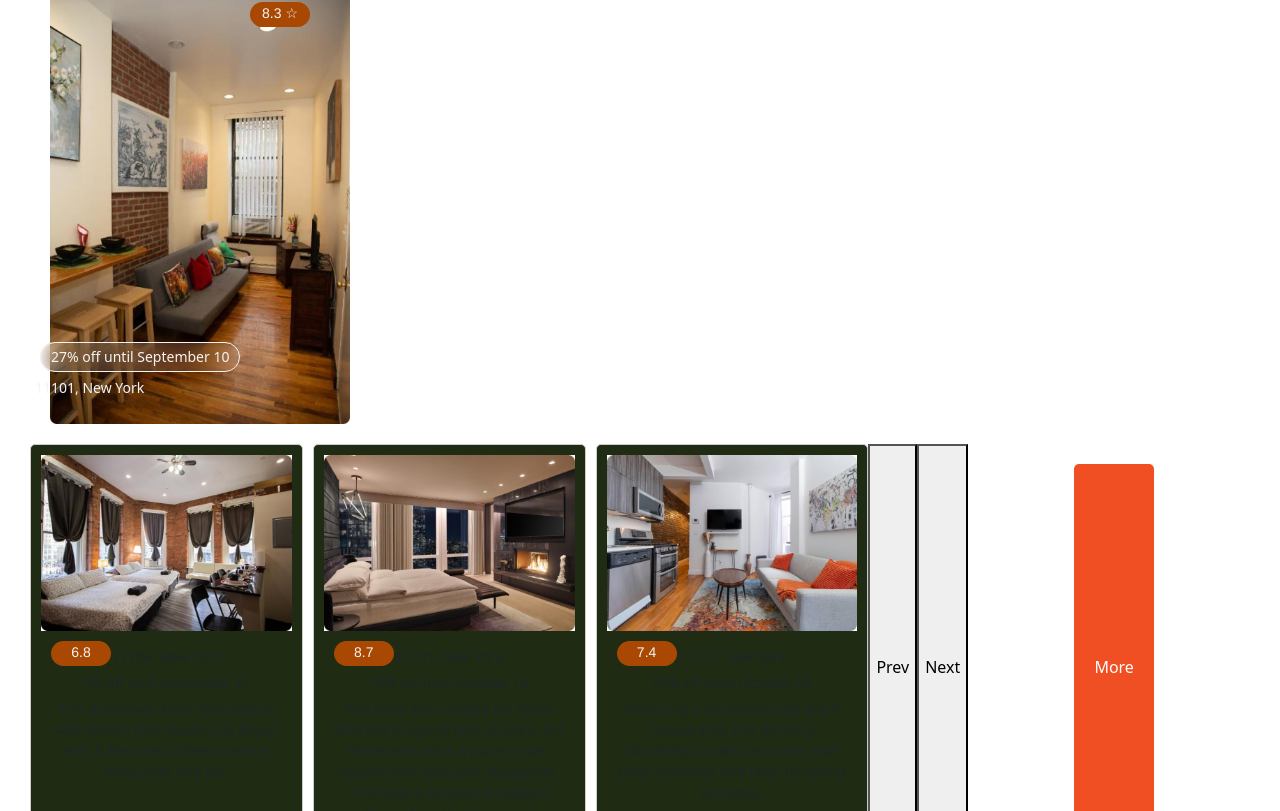
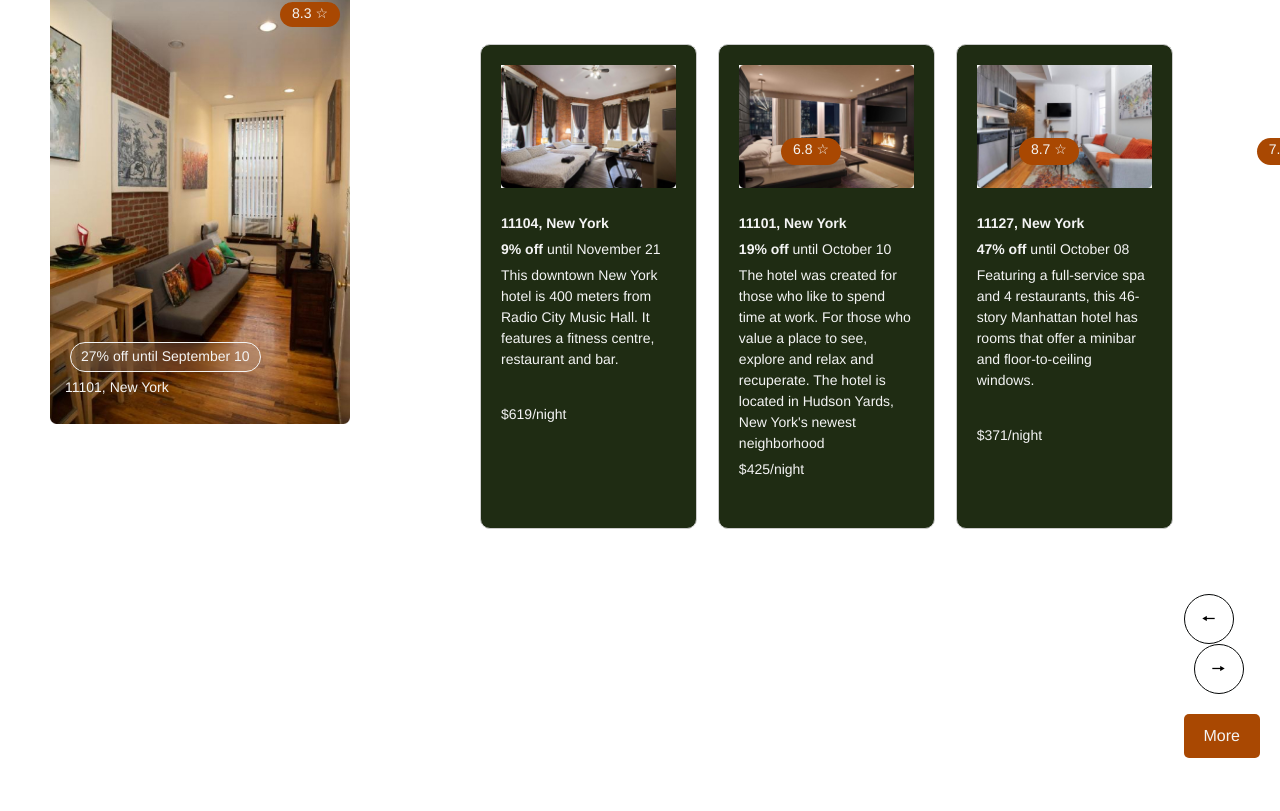
Before and after one commit to renthous-kyiv-ua/frontend, a React (Create React App) app in the folder rent-house-frontend/: page / in a window 1280 px wide. Shown: the part 2029-2840 px from the top of the page. Built offline with nearby package versions, Linux system fonts and the light colour scheme.

Commit message:
Correction

```diff
--- a/rent-house-frontend/src/components/MainPage.js
+++ b/rent-house-frontend/src/components/MainPage.js
@@ -326,7 +326,7 @@ const MainPage = () => {
       </section>
       <section className='popular-houses'>
         <h1>Popular houses in your area</h1>
-        <div className='house-example'>
+        <div className="house-example">
           <img src={exampleHome} alt="Offer" />
           <div className='rating-example'>
             <p>8.3 ☆</p>
@@ -343,36 +343,41 @@ const MainPage = () => {
             <img src={house1Image} alt="House 1" />
             <div className="house-info">
               <div>
-                <p className="rating">6.8</p>
+                <p className="rating">6.8 ☆</p>
               </div>
               <div className='details'>
-                <p className="details">11104, New York</p>
-                <p className="discount">9% off until November 21</p>
-                <p className="description">This downtown New York hotel is 400 meters from Radio City Music Hall. It features a fitness centre, restaurant and bar.</p>
+                <p className="details"><strong>11104, New York</strong></p>
+                <p className="discount"><strong>9% off</strong> until November 21</p>
+                <p className="description">This downtown New York hotel is 400 meters from Radio City Music Hall. It features a fitness centre, restaurant and bar.</p><br />
+                <p className='price'>$619/night</p>
               </div>
             </div>
           </div>
           <div className="house-card">
             <img src={house2Image} alt="House 2" />
             <div className="house-info">
-              <p className="rating">8.7</p>
-              <p className="details">11101, New York</p>
-              <p className="discount">19% off until October 10</p>
+              <p className="rating">8.7 ☆</p>
+              <p className="details"><strong>11101, New York</strong></p>
+              <p className="discount"><strong>19% off</strong> until October 10</p>
               <p className="description">The hotel was created for those who like to spend time at work. For those who value a place to see, explore and relax and recuperate. The hotel is located in Hudson Yards, New York's newest neighborhood</p>
+              <p className='price'>$425/night</p>
             </div>
           </div>
           <div className="house-card">
             <img src={house3Image} alt="House 3" />
             <div className="house-info">
-              <p className="rating">7.4</p>
-              <p className="details">11127, New York</p>
-              <p className="discount">47% off until October 08</p>
-              <p className="description">Featuring a full-service spa and 4 restaurants, this 46-story Manhattan hotel has rooms that offer a minibar and floor-to-ceiling windows. </p>
+              <p className="rating">7.4 ☆</p>
+              <p className="details"><strong>11127, New York</strong></p>
+              <p className="discount"><strong>47% off</strong> until October 08</p>
+              <p className="description">Featuring a full-service spa and 4 restaurants, this 46-story Manhattan hotel has rooms that offer a minibar and floor-to-ceiling windows. </p><br />
+              <p className='price'>$371/night</p>
             </div>
           </div>
-          <button className="prev-photo">Prev</button>
-          <button className="next-photo">Next</button>
-          <button className="more-button">More</button>
+          <div className='buttons'>
+            <button className="prev-photo">🠔</button>
+            <button className="next-photo">🠖</button>
+            <button className="more-button">More</button>
+          </div>
         </div>
         <div className="company-info">
           <p><strong>Rent House</strong> is deservedly considered one of the most reliable in the industry. We provide our clients with the highest level of service and security at every stage of interaction. Our numerous positive reviews and high ratings on independent platforms confirm the trust and satisfaction of our customers. We are proud of our reputation and strive for continuous improvement. By choosing our company, you can be sure of the reliability and quality of the services provided. Book accommodation with us and enjoy a comfortable holiday without unnecessary worries.</p>
--- a/rent-house-frontend/src/styles/MainPage.css
+++ b/rent-house-frontend/src/styles/MainPage.css
@@ -424,6 +424,7 @@ body, html {
 
 .popular-houses {
   padding: 20px;
+  font-family: Helvetica Neue, arial;
 }
 
 .popular-houses h1 {
@@ -450,7 +451,7 @@ body, html {
 .rating-example {
   position: absolute;
   top: 10px;
-  left: 10px;
+  left: 40px;
   background-color: #A94802;
   color: #F4F4F4;
   border-radius: 15px;
@@ -472,33 +473,34 @@ body, html {
   color: #F4F4F4;
   margin-top: 310px;
   margin-left: 10px;
-}
-
-.discount-example {
   position: absolute;
   top: 40px;
-  left: 10px;
+  left: 40px;
 }
 
 .details-example {
   position: absolute;
   bottom: 10px;
-  left: 15px;
+  left: 45px;
   color: #F4F4F4;
 }
 
 .houses-list {
+  position: relative;
   display: flex;
   justify-content: space-between;
   flex-wrap: wrap;
+  margin-left: 450px;
+  margin-top: -400px;
 }
 
 .house-card {
   background-color: #1F2C13;
   border: 1px solid #ccc;
-  border-radius: 5px;
+  border-radius: 10px;
   overflow: hidden;
-  width: 22%;
+  width: 27.5%;
+  height: 485px;
   margin-bottom: 20px;
   margin-left: 10px;
   text-align: left;
@@ -508,6 +510,7 @@ body, html {
 .house-card img {
   width: 100%;
   height: auto;
+  padding: 10px;
 }
 
 .house-info {
@@ -520,22 +523,61 @@ body, html {
   color: #F4F4F4;
   border-radius: 15px;
   width: 60px;
-  height: 25px;
+  height: 27px;
   padding: 1px;
+  text-align: center;
+  font-family: Helvetica Neue, arial;
+  margin-left: 280px;
+  margin-top: -70px;
+}
+
+.house-info .discount, .house-info .details, .house-info .price, .house-info .description {
+  margin: 5px 0;
+  text-align: left;
+  color: #F4F4F4;
+}
+
+.buttons {
+  margin-top: 550px;
+}
+
+.prev-photo {
+  width: 50px;
+  height: 50px;
+  display: flex;
+  flex-direction: column;
+  justify-content: center;
+  align-items: center;
+  background-color: transparent;
+  padding: 20px;
+  border: 1px solid #040606;
+  border-radius: 50%;
   text-align: center;
   font-family: Helvetica Neue, arial;
 }
 
-.house-info .discount, .house-info .details, .house-info .price, .house-info .description {
-  margin: 5px 0;
+.next-photo {
+  width: 50px;
+  height: 50px;
+  display: flex;
+  flex-direction: column;
+  justify-content: center;
+  align-items: center;
+  background-color: transparent;
+  padding: 20px;
+  border: 1px solid #040606;
+  border-radius: 50%;
+  text-align: center;
+  font-family: Helvetica Neue, arial;
+  margin-left: 10px;
 }
 
 .more-button {
   display: block;
   margin: 20px auto;
   padding: 10px 20px;
-  background-color: #f04e23;
-  color: #fff;
+  background-color: #A94802;
+  color: #F4F4F4;
   border: none;
   border-radius: 5px;
   cursor: pointer;
```
